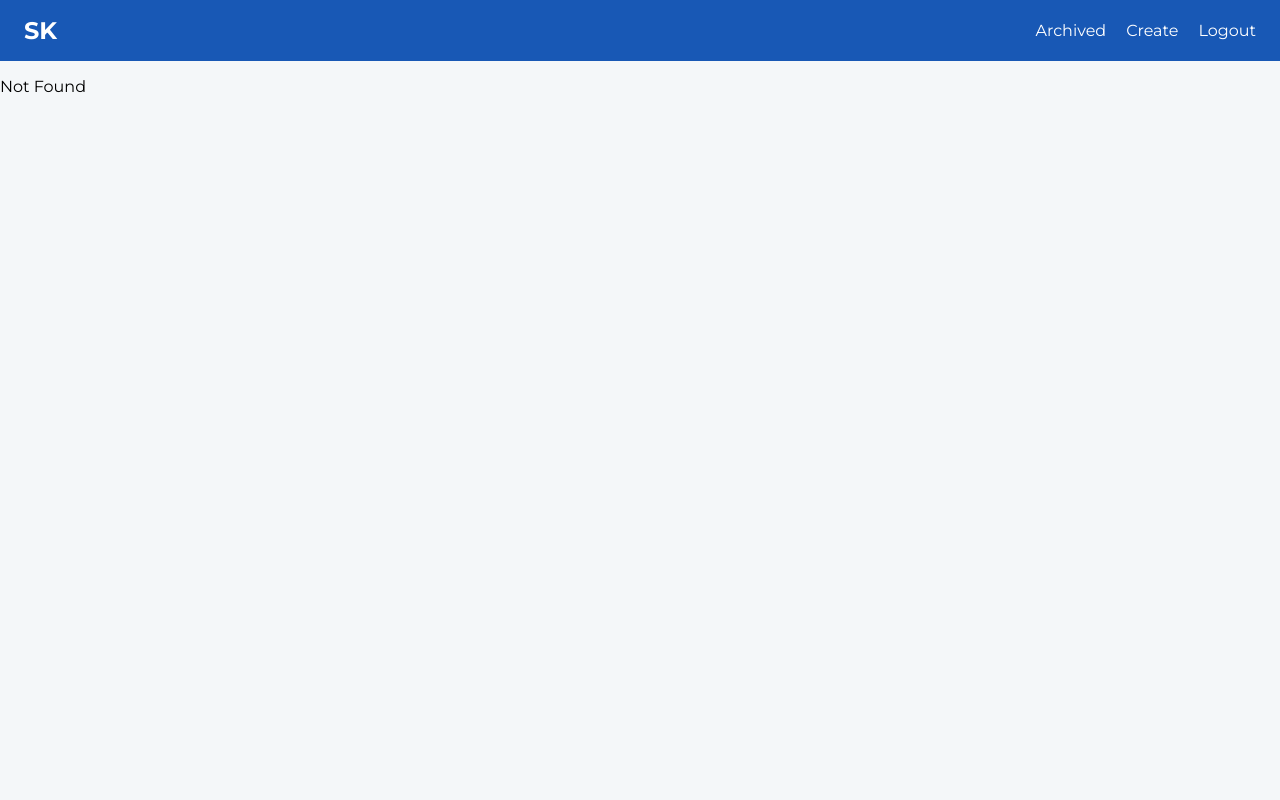
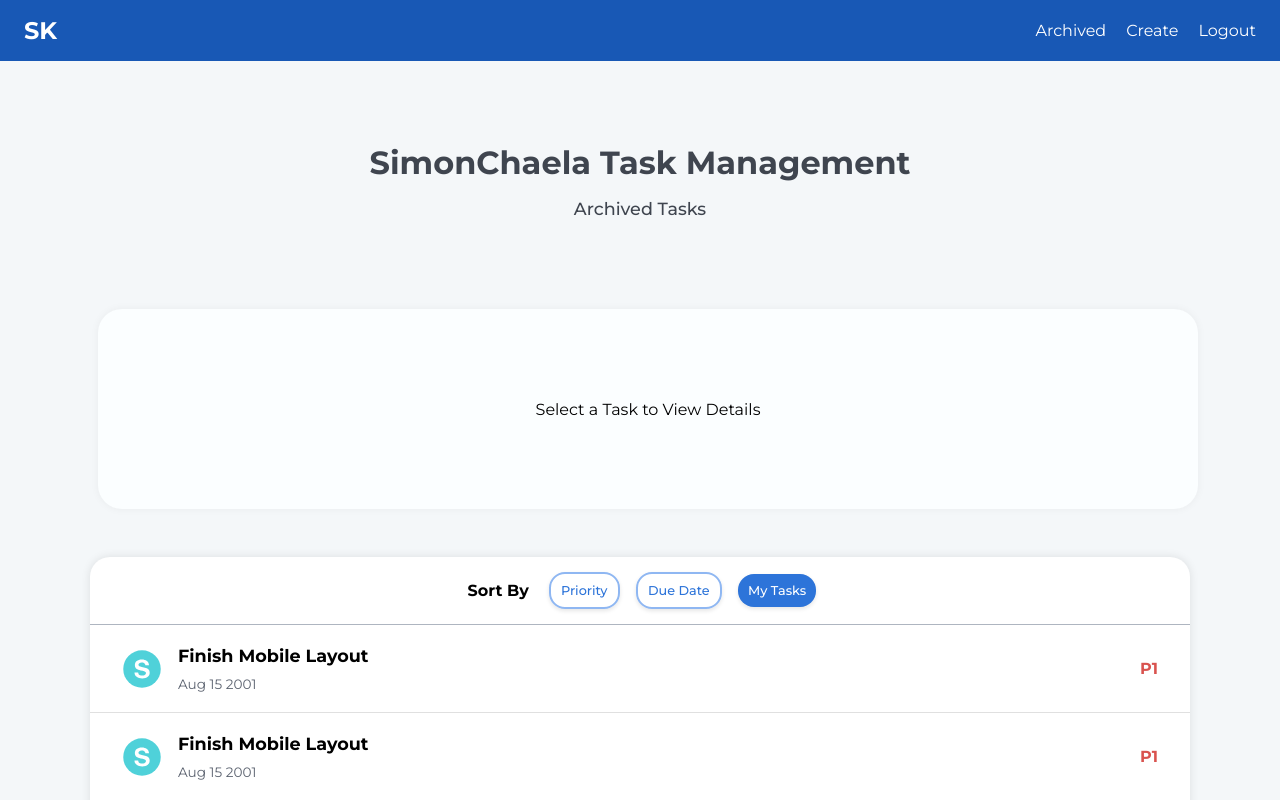
Before and after one commit to Simon-Cheek/SKTaskMgmt-FrontEnd, a React (Vite) app: page /archived in a window 1280 px wide. Before the commit this address had no page. Shown: the top 800 px of the page. Built offline with nearby package versions, Linux system fonts and the light colour scheme.

Commit message:
Swap out about page for archived

```diff
--- a/src/components/TaskDisplay.tsx
+++ b/src/components/TaskDisplay.tsx
@@ -22,6 +22,7 @@ const emptyStateCss = css`
   height: 200px;
   width: 100%;
   text-align: center;
+  box-shadow: 0 0 8px rgba(0, 0, 0, 0.05);
 `;
 
 const iconCss = css`
--- a/src/components/TaskTabs.tsx
+++ b/src/components/TaskTabs.tsx
@@ -37,20 +37,27 @@ function TaskTabs() {
     font-size: 1em;
   `;
 
+  const btnCss = css`
+    padding: 0.7em 0.8em;
+    font-size: 0.8em;
+  `;
+
   return (
     <div css={containerCss}>
       <H2 customCSS={textCss}>Sort By</H2>
       <Separator direction="vertical" />
       <div css={buttonRowCss}>
-        <Btn color="blue" shade="light">
+        <Btn color="blue" shade="light" customCSS={btnCss}>
           Priority
         </Btn>
         <Separator direction="vertical" />
-        <Btn color="blue" shade="light">
+        <Btn color="blue" shade="light" customCSS={btnCss}>
           Due Date
         </Btn>
         <Separator direction="vertical" />
-        <Btn color="blue">My Tasks</Btn>
+        <Btn color="blue" customCSS={btnCss}>
+          My Tasks
+        </Btn>
       </div>
     </div>
   );
--- a/src/routeTree.gen.ts
+++ b/src/routeTree.gen.ts
@@ -10,7 +10,7 @@
 
 import { Route as rootRouteImport } from './routes/__root'
 import { Route as LoginRouteImport } from './routes/login'
-import { Route as AboutRouteImport } from './routes/about'
+import { Route as ArchivedRouteImport } from './routes/archived'
 import { Route as IndexRouteImport } from './routes/index'
 
 const LoginRoute = LoginRouteImport.update({
@@ -18,9 +18,9 @@ const LoginRoute = LoginRouteImport.update({
   path: '/login',
   getParentRoute: () => rootRouteImport,
 } as any)
-const AboutRoute = AboutRouteImport.update({
-  id: '/about',
-  path: '/about',
+const ArchivedRoute = ArchivedRouteImport.update({
+  id: '/archived',
+  path: '/archived',
   getParentRoute: () => rootRouteImport,
 } as any)
 const IndexRoute = IndexRouteImport.update({
@@ -31,31 +31,31 @@ const IndexRoute = IndexRouteImport.update({
 
 export interface FileRoutesByFullPath {
   '/': typeof IndexRoute
-  '/about': typeof AboutRoute
+  '/archived': typeof ArchivedRoute
   '/login': typeof LoginRoute
 }
 export interface FileRoutesByTo {
   '/': typeof IndexRoute
-  '/about': typeof AboutRoute
+  '/archived': typeof ArchivedRoute
   '/login': typeof LoginRoute
 }
 export interface FileRoutesById {
   __root__: typeof rootRouteImport
   '/': typeof IndexRoute
-  '/about': typeof AboutRoute
+  '/archived': typeof ArchivedRoute
   '/login': typeof LoginRoute
 }
 export interface FileRouteTypes {
   fileRoutesByFullPath: FileRoutesByFullPath
-  fullPaths: '/' | '/about' | '/login'
+  fullPaths: '/' | '/archived' | '/login'
   fileRoutesByTo: FileRoutesByTo
-  to: '/' | '/about' | '/login'
-  id: '__root__' | '/' | '/about' | '/login'
+  to: '/' | '/archived' | '/login'
+  id: '__root__' | '/' | '/archived' | '/login'
   fileRoutesById: FileRoutesById
 }
 export interface RootRouteChildren {
   IndexRoute: typeof IndexRoute
-  AboutRoute: typeof AboutRoute
+  ArchivedRoute: typeof ArchivedRoute
   LoginRoute: typeof LoginRoute
 }
 
@@ -68,11 +68,11 @@ declare module '@tanstack/react-router' {
       preLoaderRoute: typeof LoginRouteImport
       parentRoute: typeof rootRouteImport
     }
-    '/about': {
-      id: '/about'
-      path: '/about'
-      fullPath: '/about'
-      preLoaderRoute: typeof AboutRouteImport
+    '/archived': {
+      id: '/archived'
+      path: '/archived'
+      fullPath: '/archived'
+      preLoaderRoute: typeof ArchivedRouteImport
       parentRoute: typeof rootRouteImport
     }
     '/': {
@@ -87,7 +87,7 @@ declare module '@tanstack/react-router' {
 
 const rootRouteChildren: RootRouteChildren = {
   IndexRoute: IndexRoute,
-  AboutRoute: AboutRoute,
+  ArchivedRoute: ArchivedRoute,
   LoginRoute: LoginRoute,
 }
 export const routeTree = rootRouteImport
--- a/src/routes/about.tsx
+++ /dev/null
@@ -1,9 +0,0 @@
-import { createFileRoute } from "@tanstack/react-router";
-
-export const Route = createFileRoute("/about")({
-  component: RouteComponent,
-});
-
-function RouteComponent() {
-  return <div>Hello "/about"!</div>;
-}
--- /dev/null
+++ b/src/routes/archived.tsx
@@ -0,0 +1,80 @@
+/** @jsxImportSource @emotion/react */
+import { css } from "@emotion/react";
+import { createFileRoute } from "@tanstack/react-router";
+import { H1, Paragraph } from "../components/Text";
+import TaskCardContainer from "../components/TaskCardContainer";
+import Separator from "../components/Separator";
+import TaskDisplay from "../components/TaskDisplay";
+// import type { Task } from "../types";
+import { colors } from "../colors";
+
+export const Route = createFileRoute("/archived")({
+  component: RouteComponent,
+});
+
+const pageWrapperCss = css`
+  display: flex;
+  justify-content: center;
+  padding: 1em;
+`;
+
+const contentCss = css`
+  display: flex;
+  flex-direction: column;
+  align-items: stretch;
+  width: 100%;
+  max-width: 1100px;
+`;
+
+const displayContainerCss = css`
+  display: flex;
+  justify-content: center;
+  align-items: center;
+  flex-direction: column;
+  height: 200px;
+  @media (max-width: 767px) {
+    height: 120px;
+  }
+`;
+
+const titleDisplayCss = css`
+  text-align: center;
+  color: ${colors.gray06};
+  @media (max-width: 767px) {
+    font-size: 1.5em;
+  }
+`;
+
+const titleDescriptionCss = css`
+  color: ${colors.gray06};
+  font-size: 1.1em;
+`;
+
+// const fakeTask: Task = {
+//   id: "task-001",
+//   name: "Finalize Q3 Marketing Plan",
+//   description:
+//     "Review all campaign proposals, finalize the ad schedule, and coordinate with the creative team for asset delivery.",
+//   assignedTo: "Alex Johnson",
+//   priority: "P1",
+//   assignedDate: new Date("2025-08-15T09:00:00Z"),
+//   dueDate: new Date("2025-08-30T17:00:00Z"),
+// };
+
+function RouteComponent() {
+  return (
+    <div css={pageWrapperCss}>
+      <div css={contentCss}>
+        <div css={displayContainerCss}>
+          <H1 customCSS={titleDisplayCss}>SimonChaela Task Management</H1>
+          <Paragraph weight="semibold" customCSS={titleDescriptionCss}>
+            Archived Tasks
+          </Paragraph>
+        </div>
+        <TaskDisplay task={null} />
+        <Separator />
+        <TaskCardContainer />
+      </div>
+    </div>
+  );
+}
```
